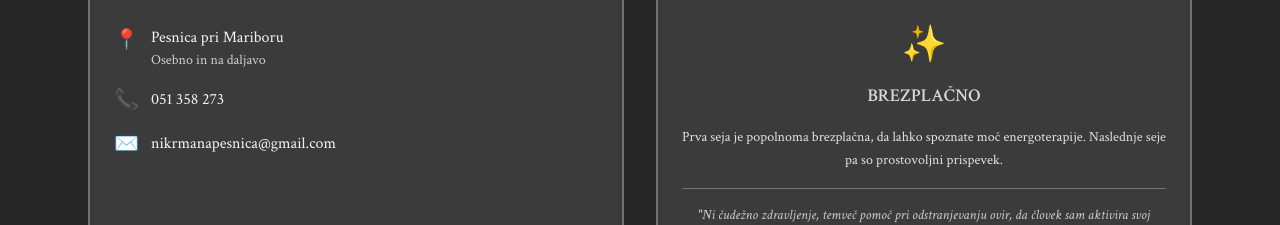
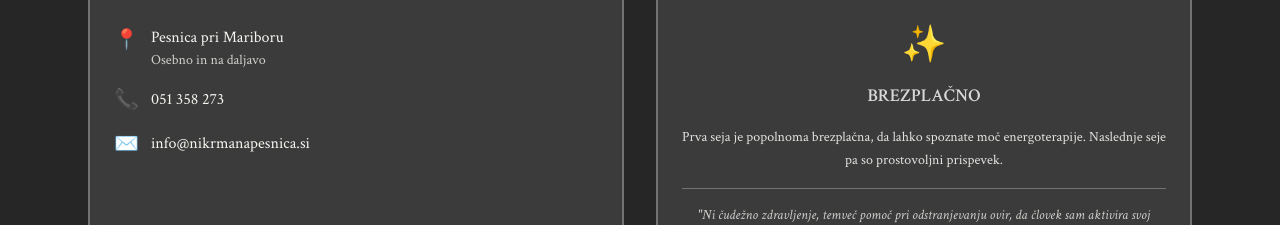
Before and after one commit to Dzo4e2250/nikermanas-ancient-tome, a React (Vite) app: page / in a window 1280 px wide. Shown: the part 4256-4481 px from the top of the page. Built offline with nearby package versions, Linux system fonts and the light colour scheme; no server answers; the database is empty; a web font is replaced by a local one.

Commit message:
Update contact email

```diff
--- a/src/components/CallToActionSection.tsx
+++ b/src/components/CallToActionSection.tsx
@@ -51,8 +51,8 @@ const CallToActionSection = () => {
 
               <div className="flex items-center space-x-3">
                 <span className="text-xl">✉️</span>
-                <a href="mailto:nikrmanapesnica@gmail.com" className="font-ancient text-primary-foreground hover:text-mystical-glow transition-colors break-all">
-                  nikrmanapesnica@gmail.com
+                <a href="mailto:info@nikrmanapesnica.si" className="font-ancient text-primary-foreground hover:text-mystical-glow transition-colors break-all">
+                  info@nikrmanapesnica.si
                 </a>
               </div>
             </div>
@@ -105,7 +105,7 @@ const CallToActionSection = () => {
           </a>
 
           <a
-            href="mailto:nikrmanapesnica@gmail.com"
+            href="mailto:info@nikrmanapesnica.si"
             className="inline-flex items-center font-ancient border-2 border-primary-foreground text-primary-foreground px-8 py-4 rounded hover:bg-primary-foreground hover:text-primary transition-all duration-300 transform hover:scale-105"
           >
             <span className="mr-2">✉️</span>
--- a/src/components/ContactSection.tsx
+++ b/src/components/ContactSection.tsx
@@ -28,7 +28,7 @@ const ContactSection = () => {
               </div>
               <div className="flex items-center">
                 <span className="text-ornament mr-3">✉️</span>
-                <span>nikrmanapesnica@gmail.com</span>
+                <span>info@nikrmanapesnica.si</span>
               </div>
               <div className="flex items-center">
                 <span className="text-ornament mr-3">🌐</span>
```
